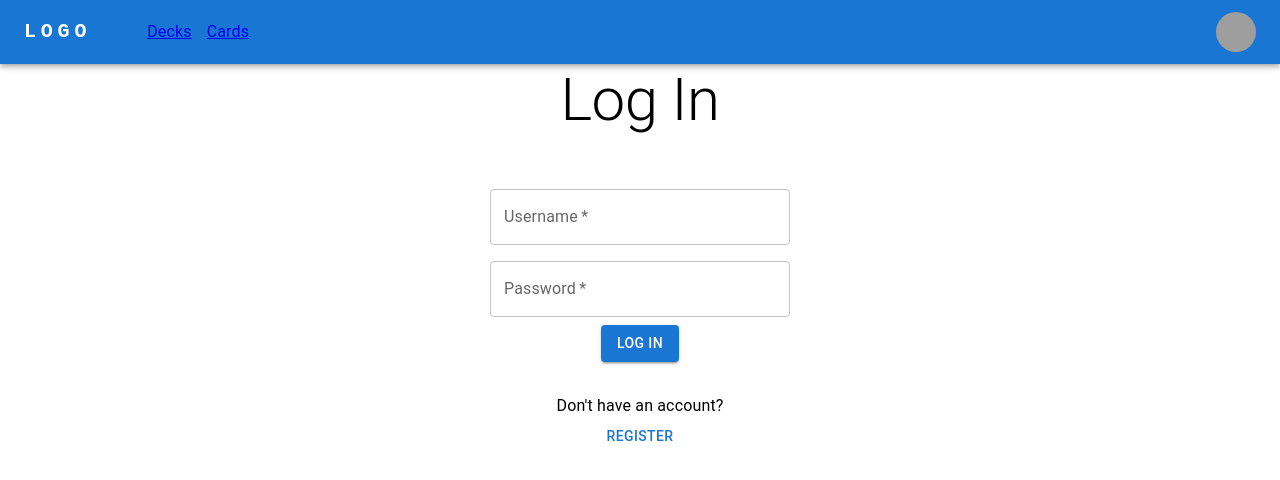
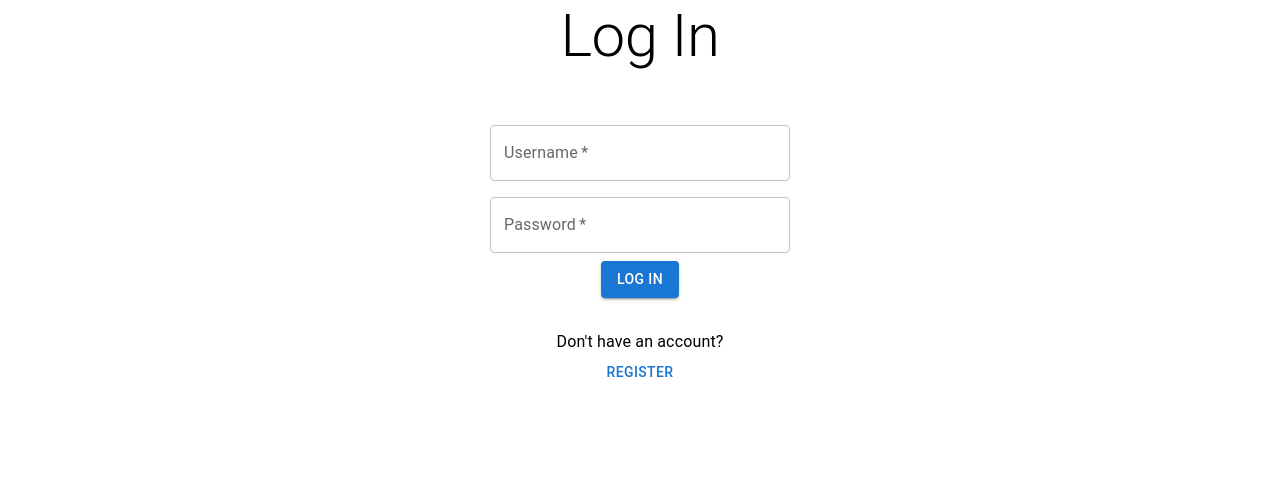
Before and after one commit to ShepLT1/deck-builder-mtg-fe, a React (Vite) app: page /login in a window 1280 px wide. Shown: the top 480 px of the page. Built offline with nearby package versions, Linux system fonts and the light colour scheme; sample sign-in values are in the browser's storage; grey boxes are pictures that could not be loaded.

Commit message:
Fix login component display when routed to home bug

```diff
--- a/src/App.tsx
+++ b/src/App.tsx
@@ -4,7 +4,6 @@ import AlertBar from "./features/alert/Alert"
 import { Outlet, Navigate } from "react-router-dom"
 import NavBar from "./components/navBar"
 import { selectUser, updateUser } from "./features/user/userSlice"
-import { setLocalStorageUserId } from "./utils/persistance/localStorage"
 import "./App.css"
 
 function App() {
@@ -21,13 +20,14 @@ function App() {
 
   return (
     <div className="App">
-      {user.value !== 0 ? (
+      {user.value ? (
         <div>
           <header className="App-header">
             <NavBar />
             <AlertBar />
           </header>
           <Outlet />
+          {window.location.pathname === "/login" ? <Navigate to="/" /> : <></>}
         </div>
       ) : (
         <div>
```
